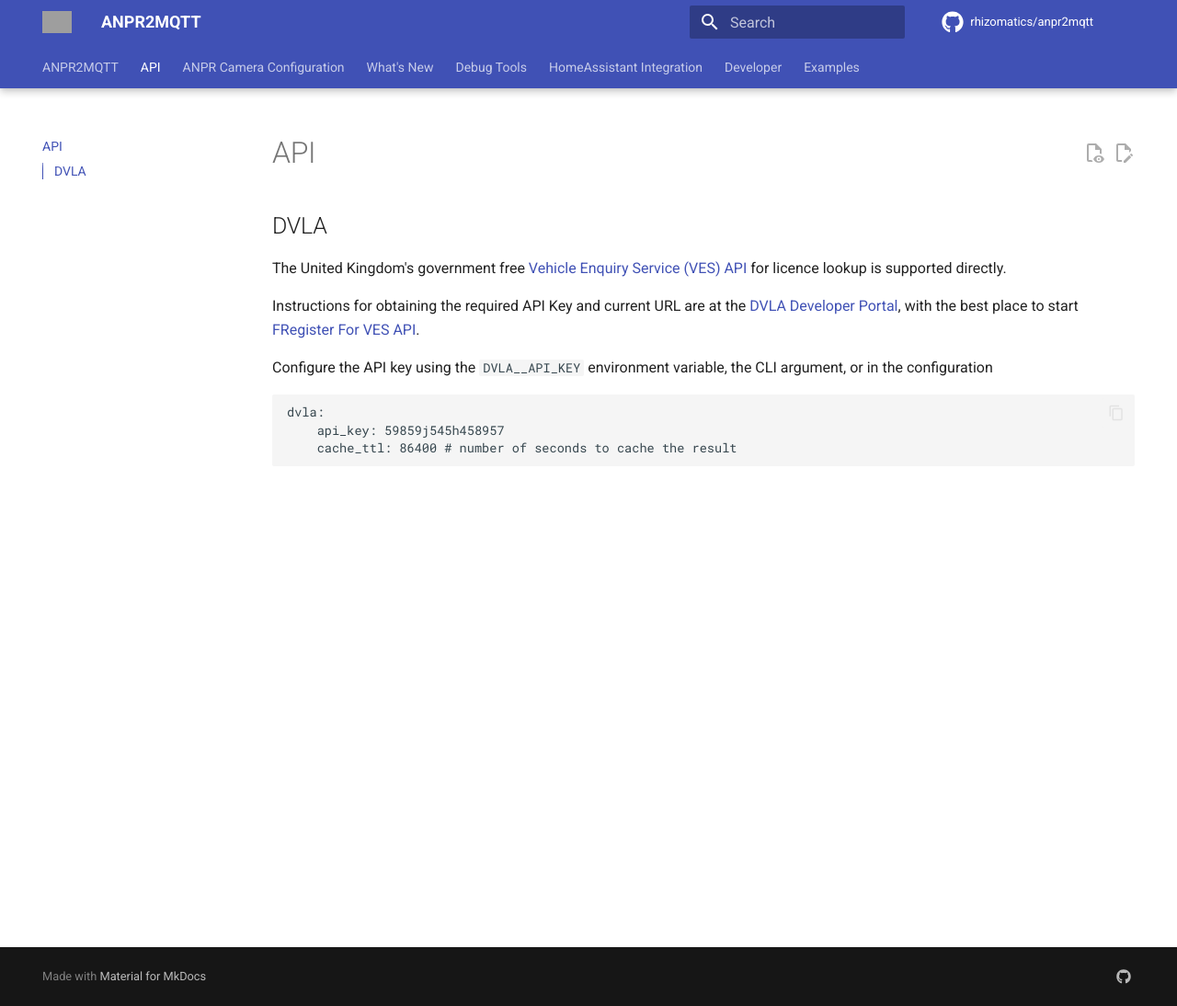
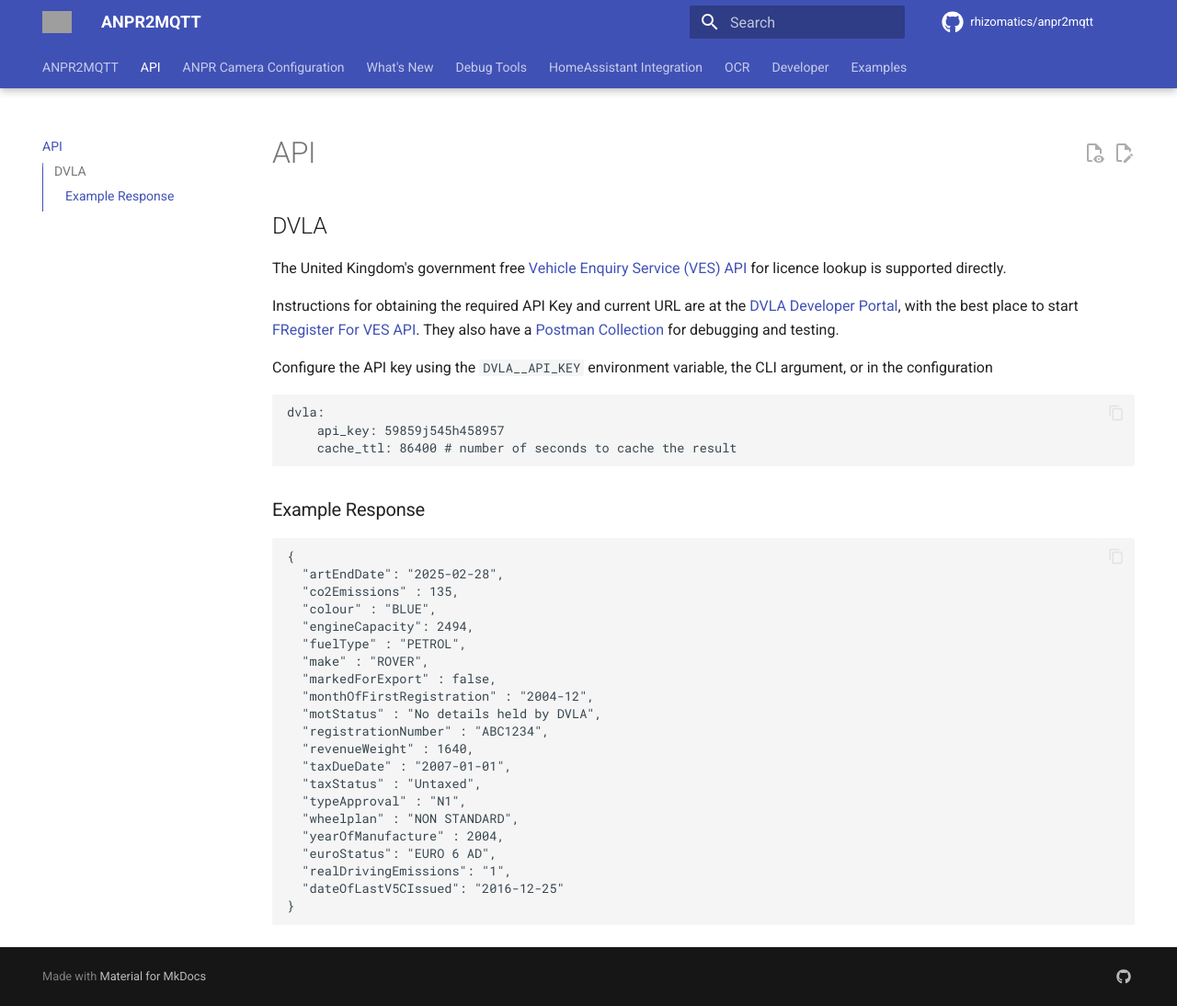
Before and after one commit to rhizomatics/anpr2mqtt, an MkDocs documentation site: the page built from docs/api.md, in a window 1280 px wide and 1094 px high. Shown: the whole window at 92% size. Built offline with MkDocs 1.6.1 and Material for MkDocs 9.7.7, drawn with Linux system fonts in a browser that asks for light colours; plug-ins that fetch from the network failed and are left out; comment, search, counter and statistics services are not loaded; the version menu is left out; grey boxes are pictures that could not be loaded.

````diff
--- a/.pre-commit-config.yaml
+++ b/.pre-commit-config.yaml
@@ -33,7 +33,7 @@ repos:
     hooks:
       - id: codespell
         args:
-          - --ignore-words-list=MOT,hass
+          - --ignore-words-list=MOT,hass,wee,Fo
           - --skip="./.*,*.csv,*.json"
           - --quiet-level=2
         exclude_types: [csv, json]
--- a/docs/api.md
+++ b/docs/api.md
@@ -4,7 +4,7 @@
 
 The United Kingdom's government free [Vehicle Enquiry Service (VES) API](https://developer-portal.driver-vehicle-licensing.api.gov.uk/apis/vehicle-enquiry-service/vehicle-enquiry-service-description.html) for licence lookup is supported directly.
 
-Instructions for obtaining the required API Key and current URL are at the [DVLA Developer Portal](https://developer-portal.driver-vehicle-licensing.api.gov.uk), with the best place to start [FRegister For VES API](https://developer-portal.driver-vehicle-licensing.api.gov.uk/apis/vehicle-enquiry-service/vehicle-enquiry-service-description.html#register-for-ves-api).
+Instructions for obtaining the required API Key and current URL are at the [DVLA Developer Portal](https://developer-portal.driver-vehicle-licensing.api.gov.uk), with the best place to start [FRegister For VES API](https://developer-portal.driver-vehicle-licensing.api.gov.uk/apis/vehicle-enquiry-service/vehicle-enquiry-service-description.html#register-for-ves-api). They also have a [Postman Collection](https://developer-portal.driver-vehicle-licensing.api.gov.uk/apis/vehicle-enquiry-service/assets/VES-API.postman_collection.json) for debugging and testing.
 
 Configure the API key using the `DVLA__API_KEY` environment variable, the CLI argument, or in the configuration
 
@@ -13,3 +13,29 @@ dvla:
     api_key: 59859j545h458957
     cache_ttl: 86400 # number of seconds to cache the result
 ```
+
+### Example Response
+
+```json
+{
+  "artEndDate": "2025-02-28",
+  "co2Emissions" : 135,
+  "colour" : "BLUE",
+  "engineCapacity": 2494,
+  "fuelType" : "PETROL",
+  "make" : "ROVER",
+  "markedForExport" : false,
+  "monthOfFirstRegistration" : "2004-12",
+  "motStatus" : "No details held by DVLA",
+  "registrationNumber" : "ABC1234",
+  "revenueWeight" : 1640,
+  "taxDueDate" : "2007-01-01",
+  "taxStatus" : "Untaxed",
+  "typeApproval" : "N1",
+  "wheelplan" : "NON STANDARD",
+  "yearOfManufacture" : 2004,
+  "euroStatus": "EURO 6 AD",
+  "realDrivingEmissions": "1",
+  "dateOfLastV5CIssued": "2016-12-25"
+}
+```
--- a/pyproject.toml
+++ b/pyproject.toml
@@ -1,6 +1,6 @@
 [project]
 name = "anpr2mqtt"
-version = "0.4.2"
+version = "0.5.0"
 description = "ANPR MQTT bridge for Home Assistant"
 authors = [
     { name = "jey burrows", email = "jrb@rhizomatics.org.uk" }
````
Also changed, not shown: CHANGELOG.md (+3 -1 lines), README.md (+4 -1 lines), docs/debug_tools.md (+4 -5 lines), docs/ocr.md (added, +44 -0 lines), docs/assets/images/ocr-example.png (added), 7 other files.
